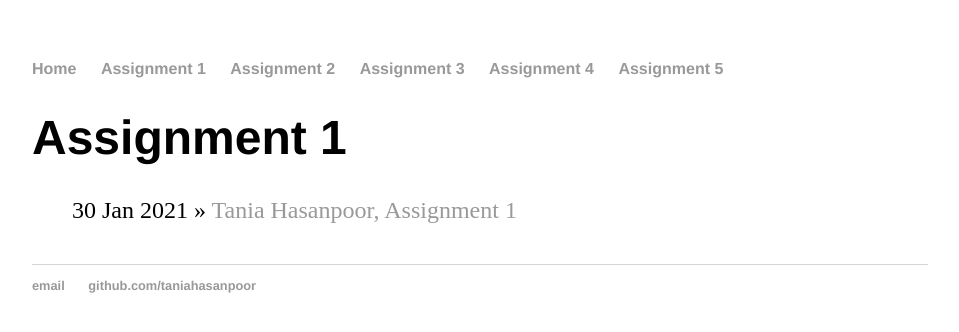
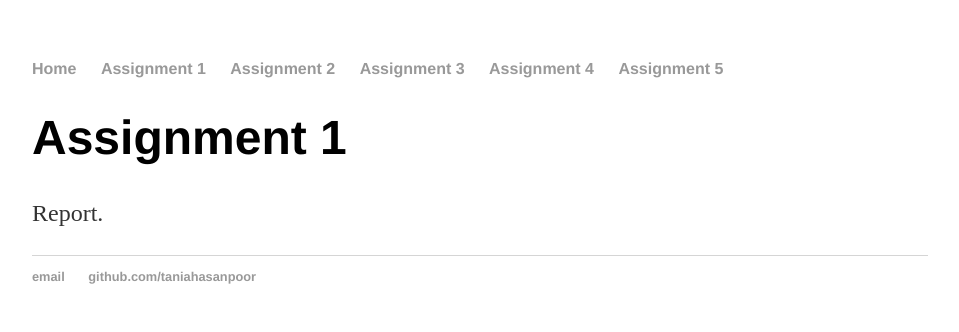
Before and after one commit to taniahasanpoor/taniahasanpoor-github.io, a Jekyll site: the page built from Assignment 1/index.html, in a window 1280 px wide. Shown: the top 332 px of the page, without its empty margins (160-1119 px from the left). Built offline with Jekyll 4.4.1, drawn with Linux system fonts in a browser that asks for light colours.

Commit message:
Update index.html

```diff
--- a/Assignment 1/index.html
+++ b/Assignment 1/index.html
@@ -2,10 +2,9 @@
 layout: default
 title: Assignment 1
 ---
-	<h1>Assignment 1</h1>
-	<ul class="posts">
+	<div class="assignment1">
+			<h1>Assignment 1</h1>
+			<p>Report.</p>
 
-	  {% for post in site.posts %}
-	    <li><span>{{ post.date | date_to_string }}</span> » <a href="http://taniahasanpoor.github.io/Assignment 1" title="Assignment 1">Tania Hasanpoor, Assignment 1</a></li>
-	  {% endfor %}
-	</ul>
+
+		</div>
```
